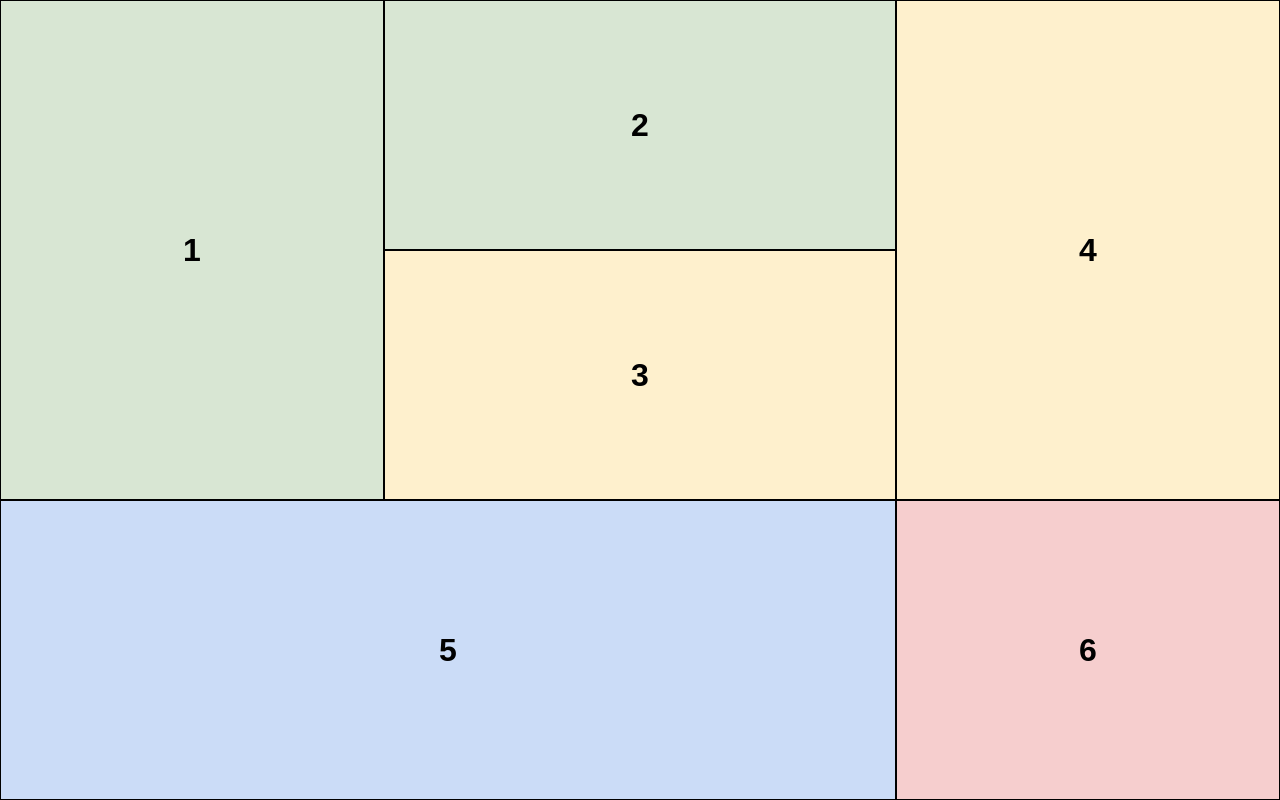
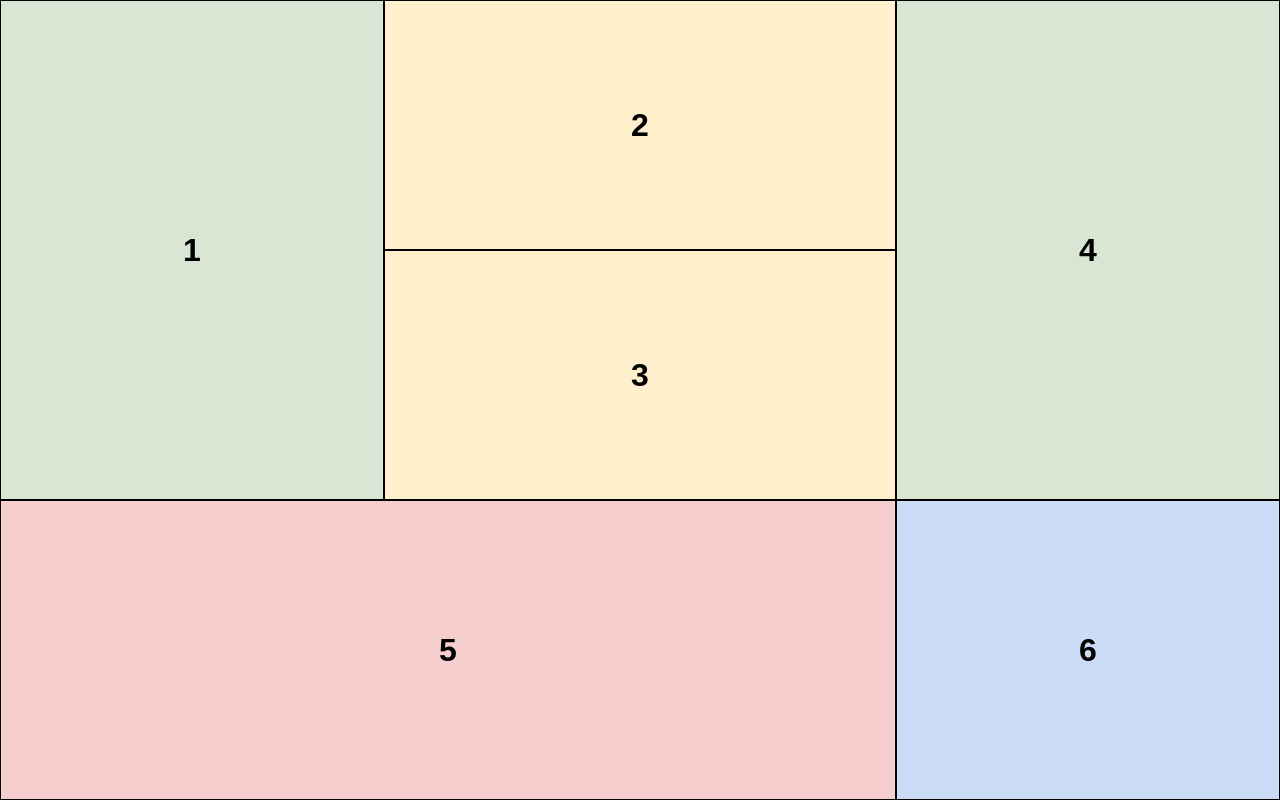
Before and after one commit to BernadazJimena/ProgramacionWebActividad2, a plain HTML site: page Entrenamiento_02/Modelo_04/index_modelo04.html in a window 1280 px wide. Drawn offline with Linux system fonts and the light colour scheme.

Commit message:
Correción Modelo 04
Ajustes para modelo 04 para distintas vistas y correcion de la trampa

```diff
--- a/Entrenamiento_02/Modelo_04/index_modelo04.html
+++ b/Entrenamiento_02/Modelo_04/index_modelo04.html
@@ -8,12 +8,12 @@
 </head>
 <body>
     <main class="contenedor m4">
-        <div class="caja verde box1">1</div>
-        <div class="caja verde box2">2</div>
-        <div class="caja amarillo box3">3</div>
-        <div class="caja amarillo box4">4</div>
-        <div class="caja azul box5">5</div>
-        <div class="caja rosa box6">6</div>
+        <div class="caja box1">1</div>
+        <div class="caja box2">2</div>
+        <div class="caja box3">3</div>
+        <div class="caja box4">4</div>
+        <div class="caja box5">5</div>
+        <div class="caja box6">6</div>
     </main>
 </body>
 </html>
--- a/Entrenamiento_02/style.css
+++ b/Entrenamiento_02/style.css
@@ -106,7 +106,7 @@ html, body {
 }
 
 /* MODELO 04 */
-/* Mobile */
+/* 1. Vista Mobile  */
 .m4 {
     grid-template-columns: 1fr;
     grid-template-rows: repeat(6, 1fr);
@@ -119,7 +119,14 @@ html, body {
         "box6";
 }
 
-/* Tablet */
+/* Colores para Mobile */
+.m4 .box1, .m4 .box2 { background-color: #d8e6d3; }
+.m4 .box3, .m4 .box4 { background-color: #fef0cd; }
+.m4 .box5 { background-color: #cbdcf7; }
+.m4 .box6 { background-color: #f6cece; }
+
+
+/* 2. Vista Tablet */
 @media (min-width: 48rem) and (max-width: 63.9375rem) {
     .m4 {
         grid-template-columns: 2fr 1fr;
@@ -129,9 +136,16 @@ html, body {
             "box3 box4"
             "box5 box6";
     }
+
+    /* Colores para Tablet */
+    .m4 .box1, .m4 .box2 { background-color: #d8e6d3; }
+    .m4 .box3, .m4 .box4 { background-color: #fef0cd; }
+    .m4 .box5 { background-color: #f6cece; }
+    .m4 .box6 { background-color: #cbdcf7; }
 }
 
-/* Escritorio*/
+
+/* 3. Vista Escritorio */
 @media (min-width: 64rem) {
     .m4 {
         grid-template-columns: 1.5fr 2fr 1.5fr;
@@ -141,6 +155,12 @@ html, body {
             "box1 box3 box4"
             "box5 box5 box6";
     }
+
+    /* Colores para Escritorio */
+    .m4 .box1, .m4 .box4 { background-color: #d8e6d3; }
+    .m4 .box2, .m4 .box3 { background-color: #fef0cd; }
+    .m4 .box5 { background-color: #f6cece; }
+    .m4 .box6 { background-color: #cbdcf7; }
 }
 
 .box1 { grid-area: box1; }
```
